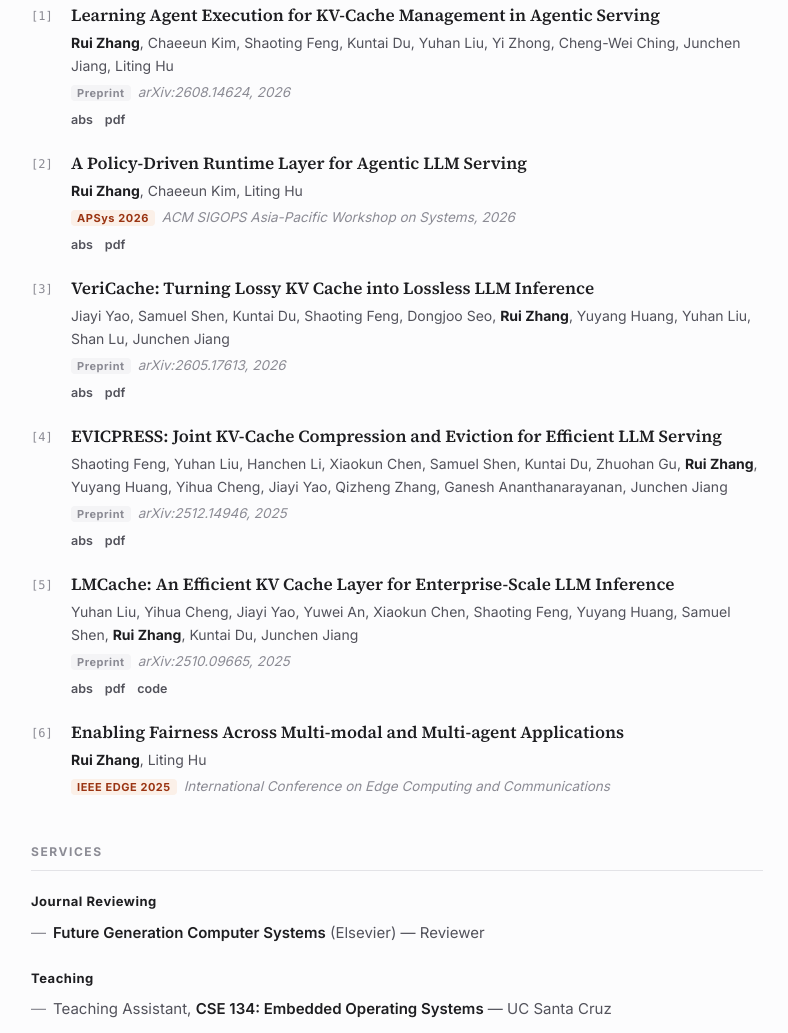
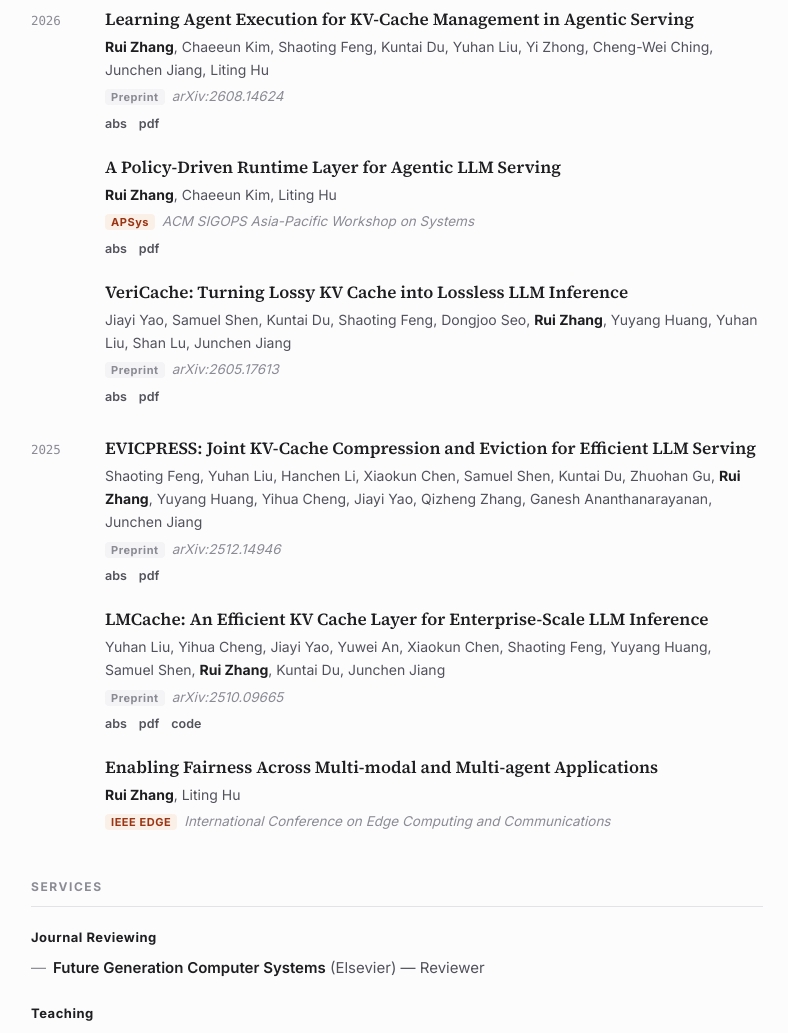
Before and after one commit to ruizhang0101/ruizhang0101.github.io, a plain HTML site: page index.html in a window 1280 px wide. Shown: the part 1873-2906 px from the top of the page, without its empty margins (243-1031 px from the left). Drawn offline with Linux system fonts and the light colour scheme.

Commit message:
Group publications by year and drop the entry numbering

```diff
--- a/index.html
+++ b/index.html
@@ -175,95 +175,68 @@
   <!-- ==================================================== PUBLICATIONS -->
   <section id="publications">
     <h2>Publications</h2>
-    <p style="font-size:13.5px;color:var(--ink-faint);margin:-8px 0 22px">
+    <p class="pub-note">
       Full list on <a href="https://scholar.google.com/citations?user=jJtqLsIAAAAJ&hl=en">Google
       Scholar</a>.
     </p>
 
-    <div class="pubs">
-
+    <div class="pub-group">
+      <h3 class="pub-year">2026</h3>
       <article class="pub">
-        <div>
-          <h3 class="pub-title"><a href="https://arxiv.org/abs/2608.14624">Learning Agent Execution
-            for KV-Cache Management in Agentic Serving</a></h3>
-          <p class="pub-authors"><span class="me">Rui Zhang</span>, Chaeeun Kim, Shaoting Feng,
-            Kuntai Du, Yuhan Liu, Yi Zhong, Cheng-Wei Ching, Junchen Jiang, Liting Hu</p>
-          <p class="pub-venue"><span class="badge">Preprint</span>arXiv:2608.14624, 2026</p>
+        <h3 class="pub-title"><a href="https://arxiv.org/abs/2608.14624">Learning Agent Execution for KV-Cache Management in Agentic Serving</a></h3>
+        <p class="pub-authors"><span class="me">Rui Zhang</span>, Chaeeun Kim, Shaoting Feng, Kuntai Du, Yuhan Liu, Yi Zhong, Cheng-Wei Ching, Junchen Jiang, Liting Hu</p>
+        <p class="pub-venue"><span class="badge">Preprint</span>arXiv:2608.14624</p>
           <div class="pub-links">
             <a href="https://arxiv.org/abs/2608.14624">abs</a>
             <a href="https://arxiv.org/pdf/2608.14624">pdf</a>
           </div>
-        </div>
       </article>
-
       <article class="pub">
-        <div>
-          <h3 class="pub-title"><a href="https://arxiv.org/abs/2605.27744">A Policy-Driven Runtime
-            Layer for Agentic LLM Serving</a></h3>
-          <p class="pub-authors"><span class="me">Rui Zhang</span>, Chaeeun Kim, Liting Hu</p>
-          <p class="pub-venue"><span class="badge accepted">APSys 2026</span>ACM SIGOPS Asia-Pacific
-            Workshop on Systems, 2026</p>
+        <h3 class="pub-title"><a href="https://arxiv.org/abs/2605.27744">A Policy-Driven Runtime Layer for Agentic LLM Serving</a></h3>
+        <p class="pub-authors"><span class="me">Rui Zhang</span>, Chaeeun Kim, Liting Hu</p>
+        <p class="pub-venue"><span class="badge accepted">APSys</span>ACM SIGOPS Asia-Pacific Workshop on Systems</p>
           <div class="pub-links">
             <a href="https://arxiv.org/abs/2605.27744">abs</a>
             <a href="https://arxiv.org/pdf/2605.27744">pdf</a>
           </div>
-        </div>
       </article>
-
       <article class="pub">
-        <div>
-          <h3 class="pub-title"><a href="https://arxiv.org/abs/2605.17613">VeriCache: Turning Lossy
-            KV Cache into Lossless LLM Inference</a></h3>
-          <p class="pub-authors">Jiayi Yao, Samuel Shen, Kuntai Du, Shaoting Feng, Dongjoo Seo,
-            <span class="me">Rui Zhang</span>, Yuyang Huang, Yuhan Liu, Shan Lu, Junchen Jiang</p>
-          <p class="pub-venue"><span class="badge">Preprint</span>arXiv:2605.17613, 2026</p>
+        <h3 class="pub-title"><a href="https://arxiv.org/abs/2605.17613">VeriCache: Turning Lossy KV Cache into Lossless LLM Inference</a></h3>
+        <p class="pub-authors">Jiayi Yao, Samuel Shen, Kuntai Du, Shaoting Feng, Dongjoo Seo, <span class="me">Rui Zhang</span>, Yuyang Huang, Yuhan Liu, Shan Lu, Junchen Jiang</p>
+        <p class="pub-venue"><span class="badge">Preprint</span>arXiv:2605.17613</p>
           <div class="pub-links">
             <a href="https://arxiv.org/abs/2605.17613">abs</a>
             <a href="https://arxiv.org/pdf/2605.17613">pdf</a>
           </div>
-        </div>
       </article>
+    </div>
 
+    <div class="pub-group">
+      <h3 class="pub-year">2025</h3>
       <article class="pub">
-        <div>
-          <h3 class="pub-title"><a href="https://arxiv.org/abs/2512.14946">EVICPRESS: Joint KV-Cache
-            Compression and Eviction for Efficient LLM Serving</a></h3>
-          <p class="pub-authors">Shaoting Feng, Yuhan Liu, Hanchen Li, Xiaokun Chen, Samuel Shen,
-            Kuntai Du, Zhuohan Gu, <span class="me">Rui Zhang</span>, Yuyang Huang, Yihua Cheng,
-            Jiayi Yao, Qizheng Zhang, Ganesh Ananthanarayanan, Junchen Jiang</p>
-          <p class="pub-venue"><span class="badge">Preprint</span>arXiv:2512.14946, 2025</p>
+        <h3 class="pub-title"><a href="https://arxiv.org/abs/2512.14946">EVICPRESS: Joint KV-Cache Compression and Eviction for Efficient LLM Serving</a></h3>
+        <p class="pub-authors">Shaoting Feng, Yuhan Liu, Hanchen Li, Xiaokun Chen, Samuel Shen, Kuntai Du, Zhuohan Gu, <span class="me">Rui Zhang</span>, Yuyang Huang, Yihua Cheng, Jiayi Yao, Qizheng Zhang, Ganesh Ananthanarayanan, Junchen Jiang</p>
+        <p class="pub-venue"><span class="badge">Preprint</span>arXiv:2512.14946</p>
           <div class="pub-links">
             <a href="https://arxiv.org/abs/2512.14946">abs</a>
             <a href="https://arxiv.org/pdf/2512.14946">pdf</a>
           </div>
-        </div>
       </article>
-
       <article class="pub">
-        <div>
-          <h3 class="pub-title"><a href="https://arxiv.org/abs/2510.09665">LMCache: An Efficient
-            KV Cache Layer for Enterprise-Scale LLM Inference</a></h3>
-          <p class="pub-authors">Yuhan Liu, Yihua Cheng, Jiayi Yao, Yuwei An, Xiaokun Chen,
-            Shaoting Feng, Yuyang Huang, Samuel Shen, <span class="me">Rui Zhang</span>, Kuntai Du,
-            Junchen Jiang</p>
-          <p class="pub-venue"><span class="badge">Preprint</span>arXiv:2510.09665, 2025</p>
+        <h3 class="pub-title"><a href="https://arxiv.org/abs/2510.09665">LMCache: An Efficient KV Cache Layer for Enterprise-Scale LLM Inference</a></h3>
+        <p class="pub-authors">Yuhan Liu, Yihua Cheng, Jiayi Yao, Yuwei An, Xiaokun Chen, Shaoting Feng, Yuyang Huang, Samuel Shen, <span class="me">Rui Zhang</span>, Kuntai Du, Junchen Jiang</p>
+        <p class="pub-venue"><span class="badge">Preprint</span>arXiv:2510.09665</p>
           <div class="pub-links">
             <a href="https://arxiv.org/abs/2510.09665">abs</a>
             <a href="https://arxiv.org/pdf/2510.09665">pdf</a>
             <a href="https://github.com/LMCache/LMCache">code</a>
           </div>
-        </div>
       </article>
-
       <article class="pub">
-        <div>
-          <h3 class="pub-title">Enabling Fairness Across Multi-modal and Multi-agent Applications</h3>
-          <p class="pub-authors"><span class="me">Rui Zhang</span>, Liting Hu</p>
-          <p class="pub-venue"><span class="badge accepted">IEEE EDGE 2025</span>International Conference on
-            Edge Computing and Communications</p>
-        </div>
+        <h3 class="pub-title">Enabling Fairness Across Multi-modal and Multi-agent Applications</h3>
+        <p class="pub-authors"><span class="me">Rui Zhang</span>, Liting Hu</p>
+        <p class="pub-venue"><span class="badge accepted">IEEE EDGE</span>International Conference on Edge Computing and Communications</p>
       </article>
-
     </div>
   </section>
 
--- a/style.css
+++ b/style.css
@@ -358,21 +358,34 @@ p:last-child { margin-bottom: 0; }
 
 /* -------------------------------------------------------- publications -- */
 
-.pubs { display: grid; gap: 22px; counter-reset: pub; }
+.pub-note {
+  font-size: 13.5px;
+  color: var(--ink-faint);
+  margin: -8px 0 26px;
+}
 
-.pub {
+/* Publications are grouped by year; the year sits in a left gutter so the
+   titles stay on one flush edge down the whole list. */
+.pub-group {
   display: grid;
-  grid-template-columns: 26px 1fr;
-  gap: 14px;
+  grid-template-columns: 54px 1fr;
+  gap: 0 20px;
+  margin-bottom: 30px;
 }
-.pub::before {
-  counter-increment: pub;
-  content: "[" counter(pub) "]";
+.pub-group:last-child { margin-bottom: 0; }
+
+.pub-year {
   font-family: var(--mono);
-  font-size: 12px;
+  font-size: 12.5px;
+  font-weight: 500;
   color: var(--ink-faint);
-  padding-top: 3px;
+  letter-spacing: -.01em;
+  margin: 3px 0 0;
+  grid-row: 1 / span 99;
 }
+
+.pub { margin-bottom: 22px; }
+.pub:last-child { margin-bottom: 0; }
 
 .pub-title {
   font-family: var(--serif);
@@ -469,7 +482,12 @@ footer {
   .hero h1 { font-size: 28px; }
   .prose { font-size: 16.5px; }
   .news dl { grid-template-columns: 74px 1fr; gap: 0 10px; }
-  .pub { grid-template-columns: 1fr; gap: 0; }
-  .pub::before { display: none; }
+  .pub-group { grid-template-columns: 1fr; gap: 0; }
+  .pub-year {
+    grid-row: auto;
+    margin: 0 0 14px;
+    padding-bottom: 7px;
+    border-bottom: 1px solid var(--rule-soft);
+  }
   main { padding-bottom: 64px; }
 }
```
Also changed, not shown: README.md.
